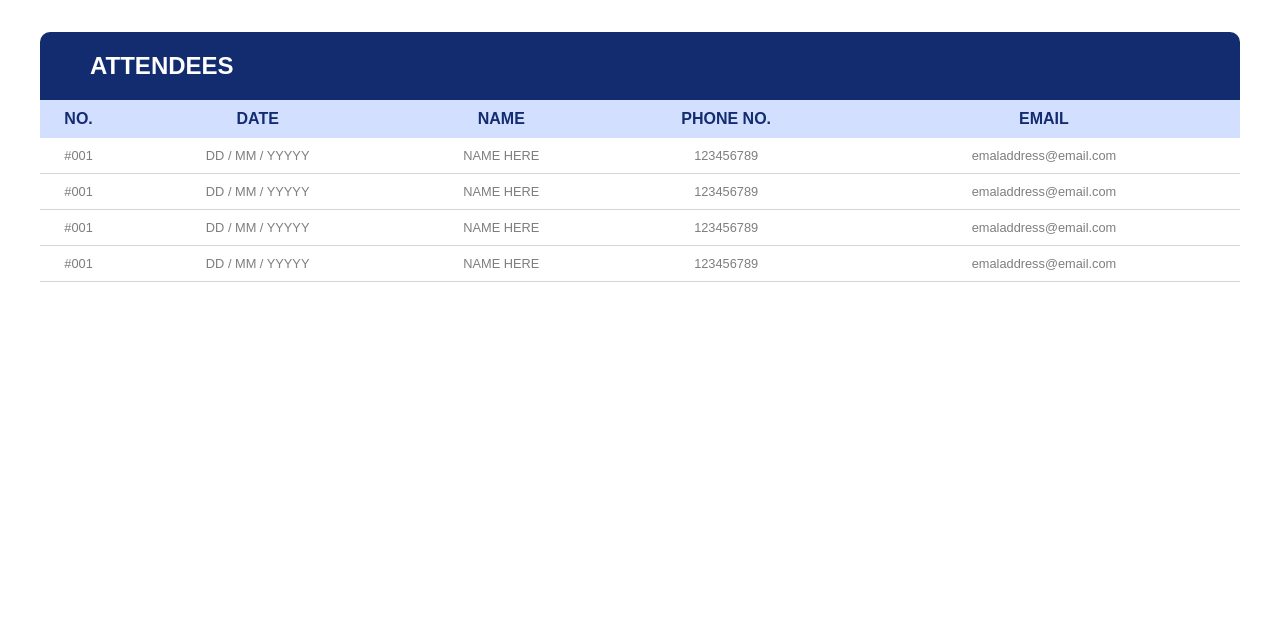
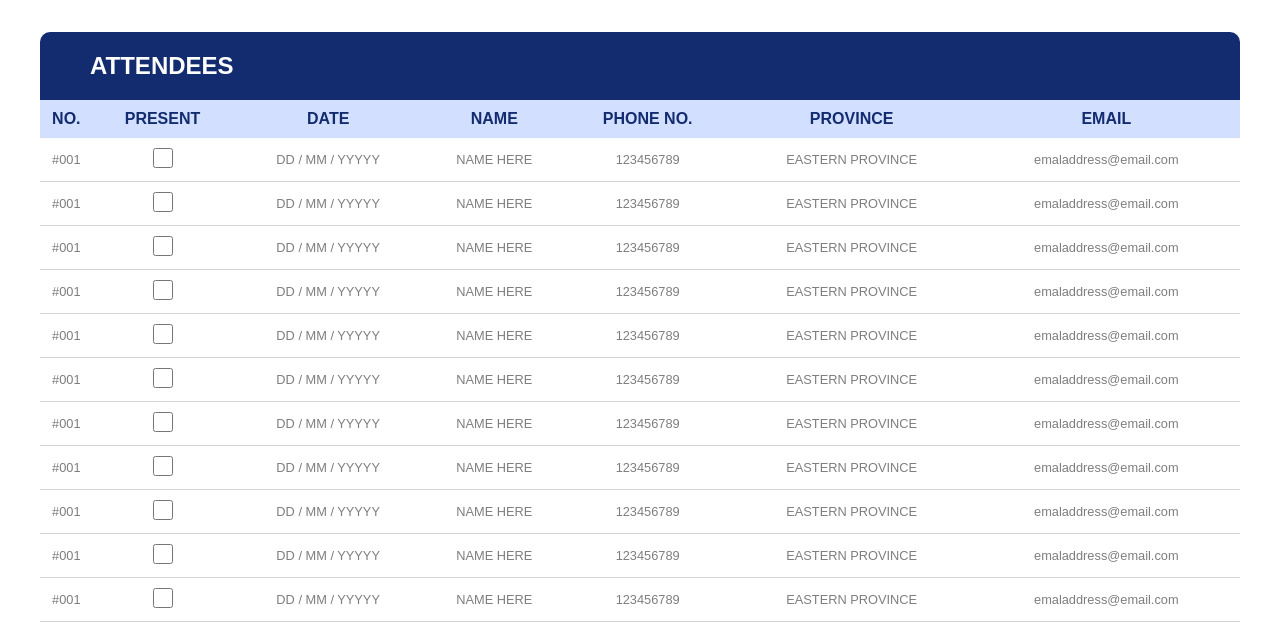
Before and after one commit to AseerUzZaman/ChaumetDashboard, a plain HTML site: page index.html in a window 1280 px wide. Both pictures are taken after a click on the button "Attendees". Shown: the part 177-800 px from the top of the page. Drawn offline with Linux system fonts and the light colour scheme; a web font is replaced by a local one.

Commit message:
update attendees table

```diff
--- a/Sass/main.scss
+++ b/Sass/main.scss
@@ -79,7 +79,7 @@ section.header {
 section.tab-content {
   display: none;
 
-  &#walk-ins {
+  &#overview {
     display: block;
   }
 
@@ -370,6 +370,11 @@ section.footer {
         td {
           padding: 10px 0;
           border: none;
+
+          input[type="checkbox"] {
+            width: 20px;
+            height: 20px;
+          }
         }
       }
     }
--- a/index.html
+++ b/index.html
@@ -65,7 +65,7 @@
       </div>
     </div>
 
-    <div class="table-container" style="height: 500px;">
+    <div class="table-container" style="height: 507px;">
       <div class="title">
         ACTIVE BOOKINGS
       </div>
@@ -106,31 +106,6 @@
             <td>123456789</td>
             <td>emaladdress@email.com</td>
           </tr>
-        </tbody>
-      </table>
-    </div>
-    <div class="pagination">
-      <p>1/12</p>
-      <button class="left"><img src="./icons/left.svg" alt="previous"></button>
-      <button class="right"><img src="./icons/right.svg" alt="next"></button>
-    </div>
-  </section>
-
-  <section class="tab-content" id="attendees">
-
-    <div class="table-container" style="height: 700px;">
-      <div class="title">
-        ATTENDEES
-      </div>
-      <table>
-        <thead>
-          <th id="no">NO.</th>
-          <th id="date">DATE</th>
-          <th id="name">NAME</th>
-          <th id="phone">PHONE NO.</th>
-          <th id="email">EMAIL</th>
-        </thead>
-        <tbody>
           <tr>
             <td>#001</td>
             <td>DD / MM / YYYYY</td>
@@ -152,13 +127,152 @@
             <td>123456789</td>
             <td>emaladdress@email.com</td>
           </tr>
+
+        </tbody>
+      </table>
+    </div>
+    <div class="pagination">
+      <p>1/12</p>
+      <button class="left"><img src="./icons/left.svg" alt="previous"></button>
+      <button class="right"><img src="./icons/right.svg" alt="next"></button>
+    </div>
+  </section>
+
+  <section class="tab-content" id="attendees">
+
+    <div class="table-container" style="height: 688px;">
+      <div class="title">
+        ATTENDEES
+      </div>
+      <table>
+        <thead>
+          <th id="no">NO.</th>
+          <th id="present">PRESENT</th>
+          <th id="date">DATE</th>
+          <th id="name">NAME</th>
+          <th id="phone">PHONE NO.</th>
+          <th id="province">PROVINCE</th>
+          <th id="email">EMAIL</th>
+        </thead>
+        <tbody>
           <tr>
             <td>#001</td>
+            <td><input type="checkbox" name="present" id="present"></td>
             <td>DD / MM / YYYYY</td>
             <td>NAME HERE</td>
             <td>123456789</td>
+            <td>EASTERN PROVINCE</td>
             <td>emaladdress@email.com</td>
           </tr>
+          <tr>
+            <td>#001</td>
+            <td><input type="checkbox" name="present" id="present"></td>
+            <td>DD / MM / YYYYY</td>
+            <td>NAME HERE</td>
+            <td>123456789</td>
+            <td>EASTERN PROVINCE</td>
+            <td>emaladdress@email.com</td>
+          </tr>
+          <tr>
+            <td>#001</td>
+            <td><input type="checkbox" name="present" id="present"></td>
+            <td>DD / MM / YYYYY</td>
+            <td>NAME HERE</td>
+            <td>123456789</td>
+            <td>EASTERN PROVINCE</td>
+            <td>emaladdress@email.com</td>
+          </tr>
+          <tr>
+            <td>#001</td>
+            <td><input type="checkbox" name="present" id="present"></td>
+            <td>DD / MM / YYYYY</td>
+            <td>NAME HERE</td>
+            <td>123456789</td>
+            <td>EASTERN PROVINCE</td>
+            <td>emaladdress@email.com</td>
+          </tr>
+          <tr>
+            <td>#001</td>
+            <td><input type="checkbox" name="present" id="present"></td>
+            <td>DD / MM / YYYYY</td>
+            <td>NAME HERE</td>
+            <td>123456789</td>
+            <td>EASTERN PROVINCE</td>
+            <td>emaladdress@email.com</td>
+          </tr>
+          <tr>
+            <td>#001</td>
+            <td><input type="checkbox" name="present" id="present"></td>
+            <td>DD / MM / YYYYY</td>
+            <td>NAME HERE</td>
+            <td>123456789</td>
+            <td>EASTERN PROVINCE</td>
+            <td>emaladdress@email.com</td>
+          </tr>
+          <tr>
+            <td>#001</td>
+            <td><input type="checkbox" name="present" id="present"></td>
+            <td>DD / MM / YYYYY</td>
+            <td>NAME HERE</td>
+            <td>123456789</td>
+            <td>EASTERN PROVINCE</td>
+            <td>emaladdress@email.com</td>
+          </tr>
+          <tr>
+            <td>#001</td>
+            <td><input type="checkbox" name="present" id="present"></td>
+            <td>DD / MM / YYYYY</td>
+            <td>NAME HERE</td>
+            <td>123456789</td>
+            <td>EASTERN PROVINCE</td>
+            <td>emaladdress@email.com</td>
+          </tr>
+          <tr>
+            <td>#001</td>
+            <td><input type="checkbox" name="present" id="present"></td>
+            <td>DD / MM / YYYYY</td>
+            <td>NAME HERE</td>
+            <td>123456789</td>
+            <td>EASTERN PROVINCE</td>
+            <td>emaladdress@email.com</td>
+          </tr>
+          <tr>
+            <td>#001</td>
+            <td><input type="checkbox" name="present" id="present"></td>
+            <td>DD / MM / YYYYY</td>
+            <td>NAME HERE</td>
+            <td>123456789</td>
+            <td>EASTERN PROVINCE</td>
+            <td>emaladdress@email.com</td>
+          </tr>
+          <tr>
+            <td>#001</td>
+            <td><input type="checkbox" name="present" id="present"></td>
+            <td>DD / MM / YYYYY</td>
+            <td>NAME HERE</td>
+            <td>123456789</td>
+            <td>EASTERN PROVINCE</td>
+            <td>emaladdress@email.com</td>
+          </tr>
+          <tr>
+            <td>#001</td>
+            <td><input type="checkbox" name="present" id="present"></td>
+            <td>DD / MM / YYYYY</td>
+            <td>NAME HERE</td>
+            <td>123456789</td>
+            <td>EASTERN PROVINCE</td>
+            <td>emaladdress@email.com</td>
+          </tr>
+          <tr>
+            <td>#001</td>
+            <td><input type="checkbox" name="present" id="present"></td>
+            <td>DD / MM / YYYYY</td>
+            <td>NAME HERE</td>
+            <td>123456789</td>
+            <td>EASTERN PROVINCE</td>
+            <td>emaladdress@email.com</td>
+          </tr>
+        </tbody>
         </tbody>
       </table>
     </div>
```
Also changed, not shown: css/main.min.css.
